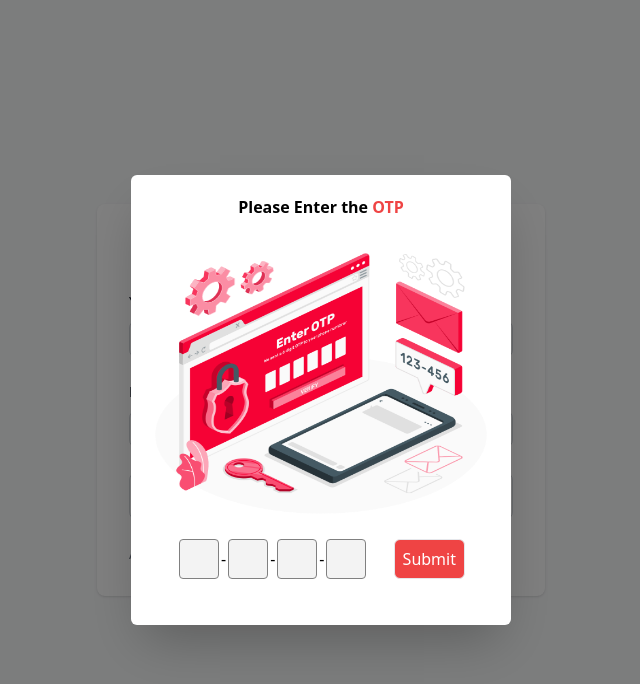
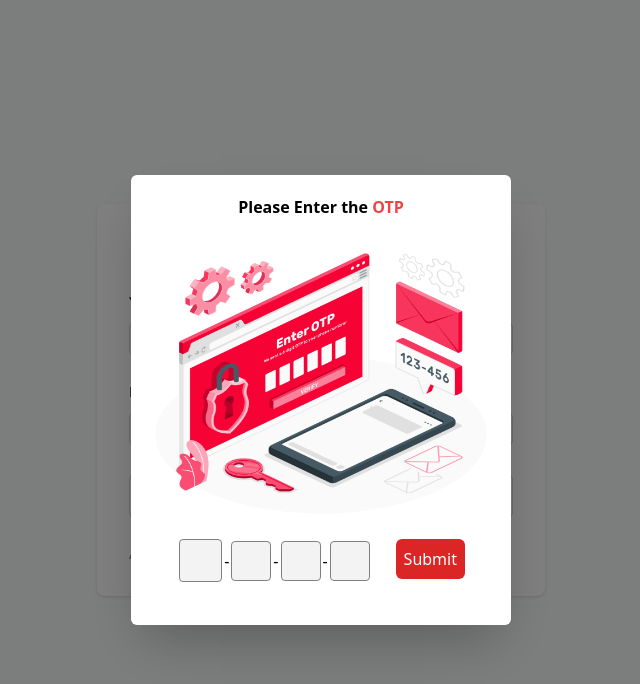
Before and after one commit to Lokeshdckap/the_palli_squad, a React (Create React App) app in the folder Frontend/: page /signin in a window 1280 px wide. In both pictures the pointer is over the input 518 px from the left and 559 px from the top of the page. Shown: the top 684 px of the page, without its empty margins (319-959 px from the left). Built offline with nearby package versions, Linux system fonts and the light colour scheme.

Commit message:
OTP box Style changes

```diff
--- a/Frontend/src/Auth/Signin.jsx
+++ b/Frontend/src/Auth/Signin.jsx
@@ -68,6 +68,13 @@ const Signin = () => {
     e.preventDefault();
     console.log("Entered OTP:", otp);
   };
+
+  // const MyButton = () => {
+  //   const [isClicked, setIsClicked] = useState(false);
+
+  //   const handleClick = () => {
+  //     setIsClicked(!isClicked);
+  //   };
 
   return (
     <div>
@@ -223,7 +230,7 @@ const Signin = () => {
 
                   <button
                     type="submit"
-                    className="bg-red-500 border h-10 px-2 text-white rounded-md "
+                    className="bg-red-600 h-10 px-2 text-white rounded-md"
                   >
                     Submit
                   </button>
--- a/Frontend/src/index.css
+++ b/Frontend/src/index.css
@@ -10,3 +10,7 @@
     border: 1px solid grey !important;
     border-radius: 4px !important;
 }
+.otp:hover {
+    width: 2.7em !important;
+    height: 2.7em !important;
+}
```
